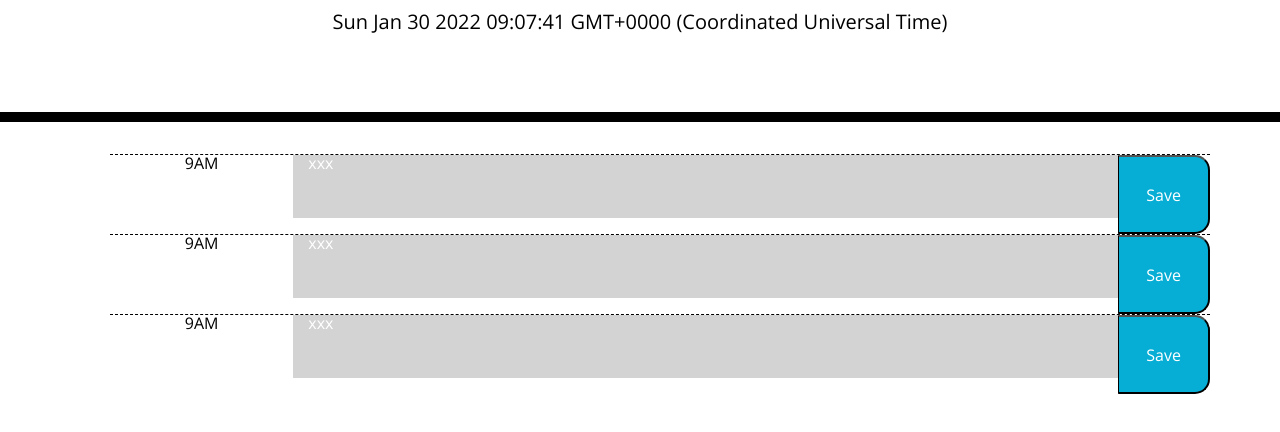
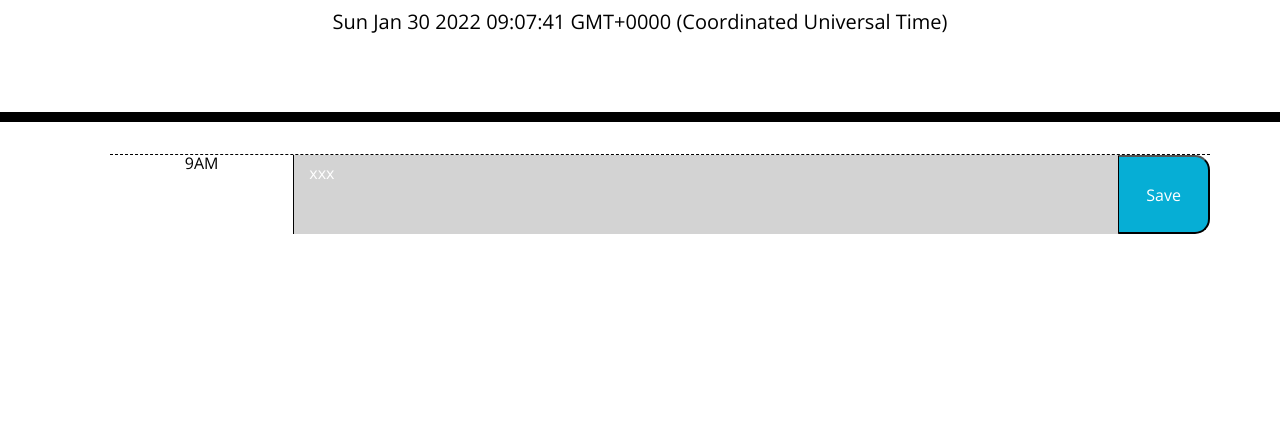
Before and after one commit to EnshenZhu/5_Bootcamp_WorkDayScheduler, a plain HTML site: page index.html in a window 1280 px wide. Shown: the part 182-614 px from the top of the page. Drawn offline with nearby package versions, Linux system fonts and the light colour scheme.

Commit message:
assignment work sync

```diff
--- a/assets/js/script.js
+++ b/assets/js/script.js
@@ -1,2 +1,4 @@
 var currentDate=new Date();
 $("#currentDay").text(currentDate);
+
+$
--- a/index.html
+++ b/index.html
@@ -33,25 +33,15 @@
       <!-- Timeblocks go here -->
 
       <section>
-        <ul>
+        <ul class="timetable">
 
           <li class="hour row justify-content-around">
             <p class="time-block col-4 col-md-2">9AM</p>
-            <p class="past description col-8 col-md-9">xxx</p>
+            <textarea class="past description col-8 col-md-9">xxx</textarea>
             <button class="saveBtn col-12 col-md-1">Save</button>
           </li>
 
-          <li class="hour row justify-content-around">
-            <p class="time-block col-4 col-md-2">9AM</p>
-            <p class="past description col-8 col-md-9">xxx</p>
-            <button class="saveBtn col-12 col-md-1">Save</button>
-          </li>
 
-          <li class="hour row justify-content-around">
-            <p class="time-block col-4 col-md-2">9AM</p>
-            <p class="past description col-8 col-md-9">xxx</p>
-            <button class="saveBtn col-12 col-md-1">Save</button>
-          </li>
 
 
 
```
